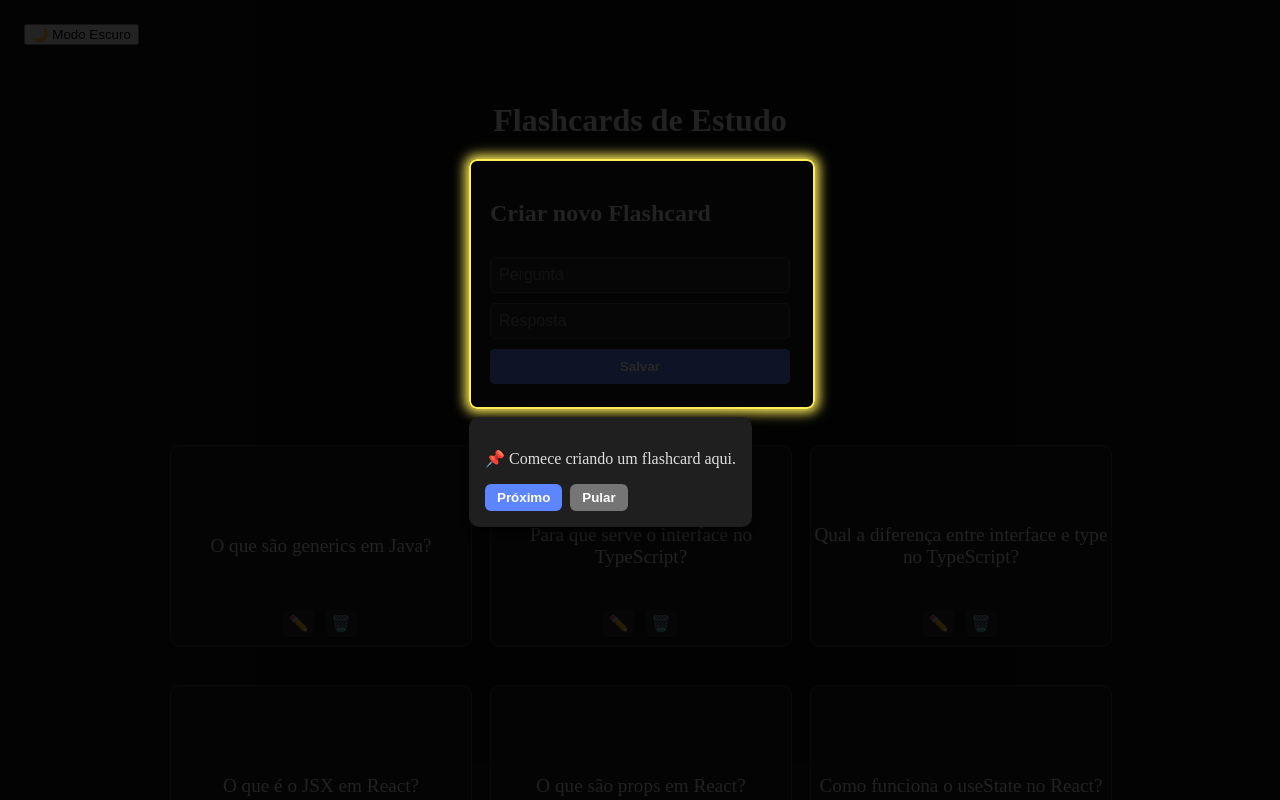
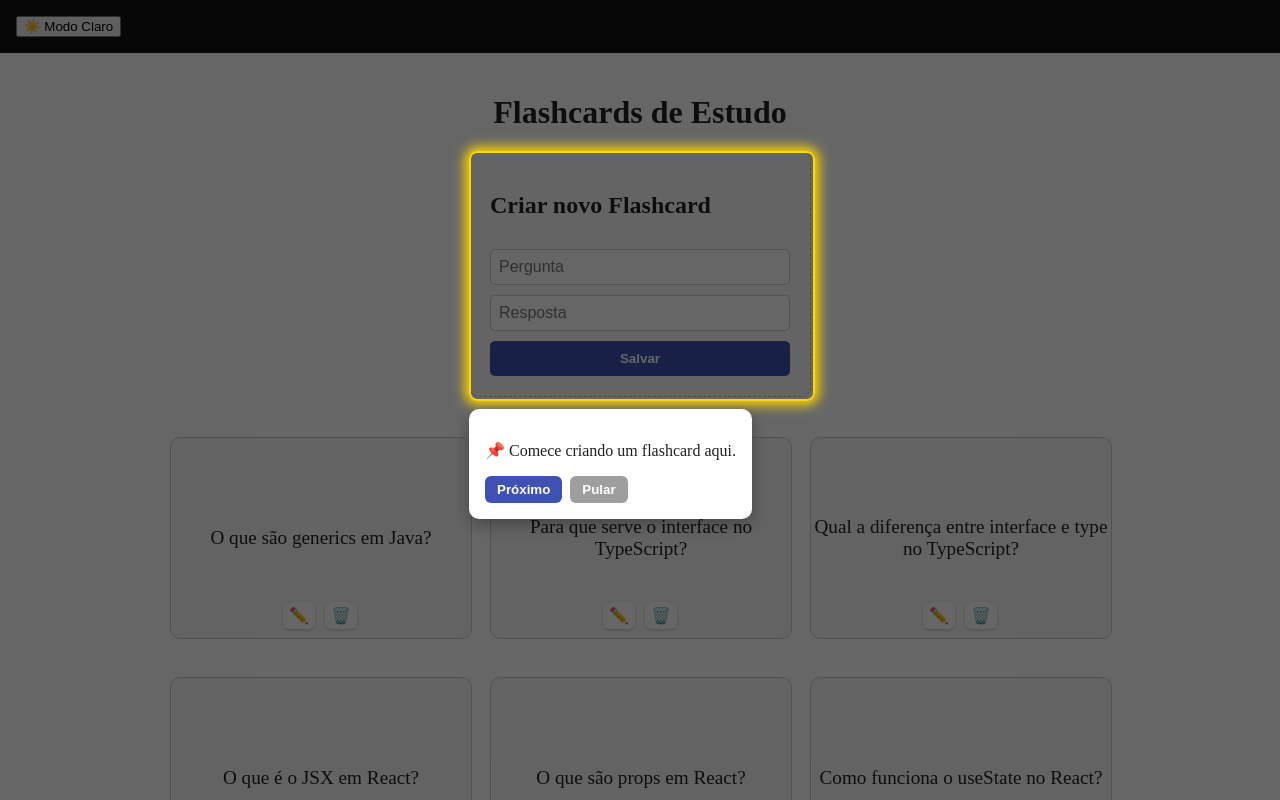
Before and after one commit to aldruin/flashcards-app-react-typescript-frontend, a React (Vite) app: page / in a window 1280 px wide. Shown: the top 800 px of the page. Built offline with nearby package versions, Linux system fonts and the light colour scheme.

Commit message:
fix: Corrige renderização dos temas antes do React carregar

```diff
--- a/index.html
+++ b/index.html
@@ -6,6 +6,22 @@
   <link rel="icon" type="image/svg+xml" href="/vite.svg" />
   <meta name="viewport" content="width=device-width, initial-scale=1.0" />
   <title>Flashcards App - Study any time</title>
+  <script>
+    if (localStorage.getItem('modo-escuro') === 'true') {
+      document.body.classList.add('dark-mode');
+    }
+  </script>
+  <style>
+    html,
+    body,
+    #root {
+      margin: 0;
+      padding: 0;
+      background-color: #121212;
+      color: #e0e0e0;
+      min-height: 100vh;
+    }
+  </style>
 </head>
 
 <body>
--- a/src/App.tsx
+++ b/src/App.tsx
@@ -3,7 +3,9 @@ import Flashcards from './pages/Flashcards';
 import './App.css';
 
 function App() {
-  const [modoEscuro, setModoEscuro] = useState(true);
+  const [modoEscuro, setModoEscuro] = useState(() => {
+    return localStorage.getItem('modo-escuro') === 'true';
+  });
 
   useEffect(() => {
     document.body.classList.toggle('dark-mode', modoEscuro);
@@ -11,9 +13,19 @@ function App() {
 
   return (
     <div>
-      <button onClick={() => setModoEscuro(prev => !prev)} style={{ margin: '16px' }}>
+      <button
+        onClick={() => {
+          setModoEscuro(prev => {
+            const novo = !prev;
+            localStorage.setItem('modo-escuro', String(novo));
+            return novo;
+          });
+        }}
+        style={{ margin: '16px' }}
+      >
         {modoEscuro ? '🌙 Modo Escuro' : '☀️ Modo Claro'}
       </button>
+
       <Flashcards />
     </div>
   );
--- a/src/pages/Flashcards.tsx
+++ b/src/pages/Flashcards.tsx
@@ -1,4 +1,4 @@
-import { useState } from 'react';
+import { useEffect, useState } from 'react';
 import TutorialOverlaySpotlight from '../components/TutorialOverlaySpotlight';
 import CriarFlashcard from '../components/CriarFlashcard';
 import ModalEdicaoFlashcard from '../components/ModalEdicaoFlashcard';
@@ -82,6 +82,16 @@ const Flashcards = () => {
 
   const [tutorialPasso, setTutorialPasso] = useState(0);
 
+  const [tutorialVisivel, setTutorialVisivel] = useState(false);
+
+  useEffect(() => {
+    const jaViuTutorial = localStorage.getItem('tutorial-visto');
+    if (!jaViuTutorial) {
+      setTutorialVisivel(true); // exibe na primeira vez
+      localStorage.setItem('tutorial-visto', 'true'); // marca como visto
+    }
+  }, []);
+
 
   return (
     <div className="flashcards-container">
@@ -103,11 +113,18 @@ const Flashcards = () => {
         />
       )}
 
-      <TutorialOverlaySpotlight
-        passoAtual={tutorialPasso}
-        onAvancar={() => setTutorialPasso(prev => prev + 1)}
-        onPular={() => setTutorialPasso(999)}
-      />
+      {tutorialVisivel && (
+        <TutorialOverlaySpotlight
+          passoAtual={tutorialPasso}
+          onAvancar={() => {
+            const proximo = tutorialPasso + 1;
+            if (proximo >= 3) setTutorialVisivel(false);
+            setTutorialPasso(proximo);
+          }}
+          onPular={() => setTutorialVisivel(false)}
+        />
+      )}
+
 
 
     </div>
```
